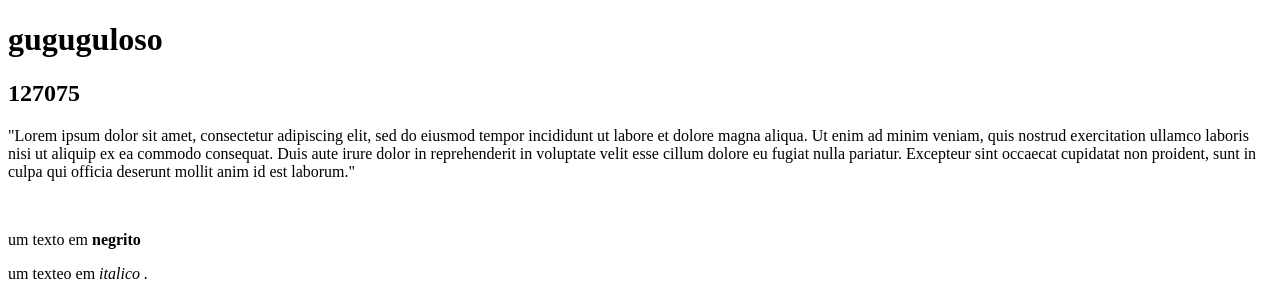
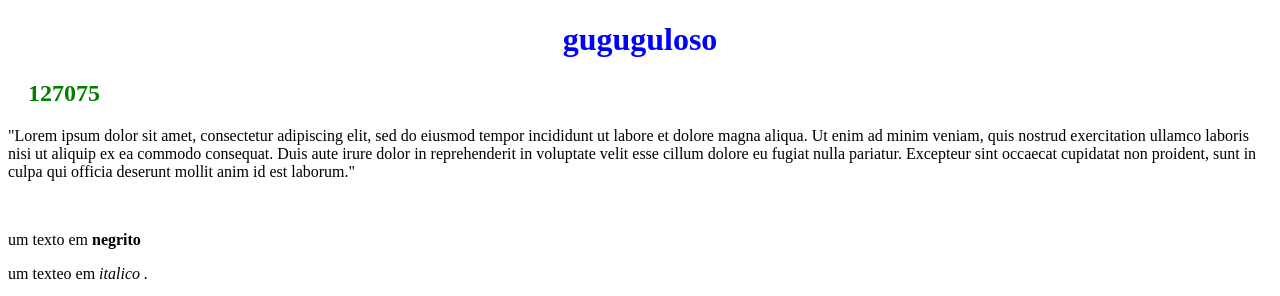
Before and after one commit to guguguloso/aula-1, a plain HTML site: page index.html in a window 1280 px wide. Shown: the top 296 px of the page. Drawn offline with Linux system fonts and the light colour scheme.

Commit message:
adiçao á base de sucesso

```diff
--- a/index.html
+++ b/index.html
@@ -2,10 +2,11 @@
 <html>
     <head>
         <title>pagina base</title>
+        <link rel="stylesheet" href="style.css">
     </head>
     <body>
         <h1>guguguloso</h1>
-        <h2>127075</h2>
+        <h2 class="texto-secundario">127075</h2>
         <p>"Lorem ipsum dolor sit amet, consectetur adipiscing elit, sed do eiusmod tempor incididunt ut labore et dolore magna aliqua. Ut enim ad minim veniam, quis nostrud exercitation ullamco laboris nisi ut aliquip ex ea commodo consequat. Duis aute irure dolor in reprehenderit in voluptate velit esse cillum dolore eu fugiat nulla pariatur. Excepteur sint occaecat cupidatat non proident, sunt in culpa qui officia deserunt mollit anim id est laborum."</p>
         <br/>
         <p>um texto em <strong>negrito</strong></p>
--- a/style.css
+++ b/style.css
@@ -0,0 +1,12 @@
+h1{
+    color:blue;
+    text-align:center;
+}
+
+.texto-secundario{
+color:green;
+margin-left:20px;
+}
+#negrito{
+    text-decoration: underline;
+}
```
